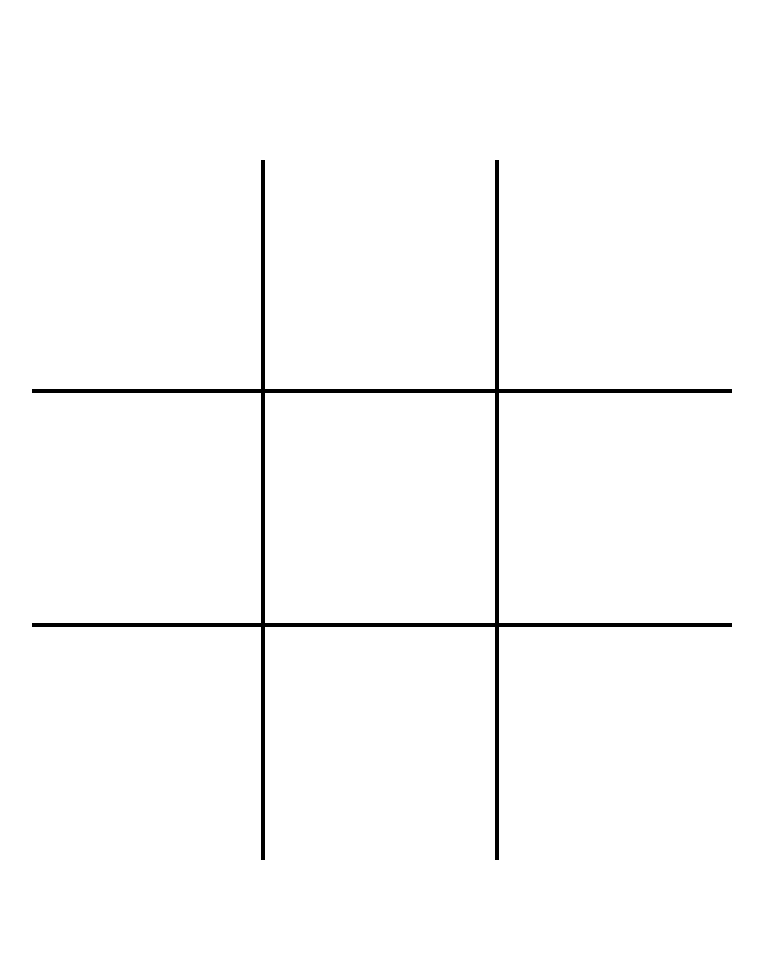
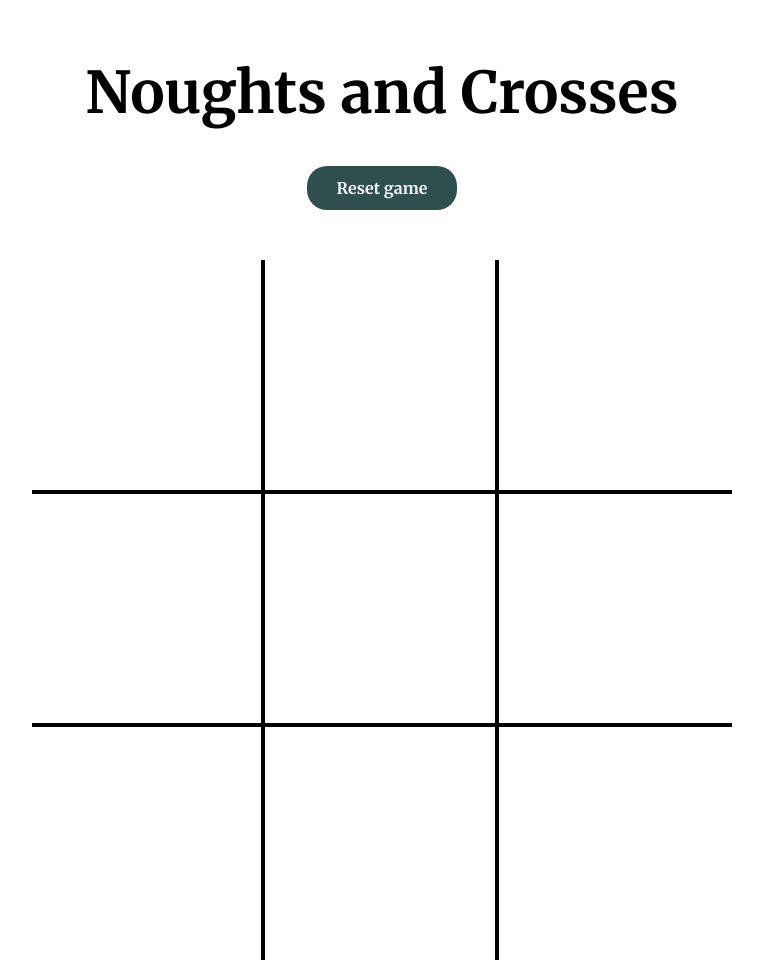
Before and after one commit to therealseanwallace/noughts-crosses, a website: page index.html in a window 1280 px wide. Shown: the whole page, without its empty margins (258-1021 px from the left). Drawn offline with Linux system fonts and the light colour scheme.

Commit message:
Change layout; add styles & reset buttons

```diff
--- a/index.html
+++ b/index.html
@@ -6,14 +6,22 @@
     <meta name="viewport" content="width=device-width, initial-scale=1.0">
     <link rel="stylesheet" href="styles/stylesheet.css">
     <script src="scripts/scripts.js" defer></script>
+    <link rel="preconnect" href="https://fonts.googleapis.com">
+    <link rel="preconnect" href="https://fonts.gstatic.com" crossorigin>
+    <link href="https://fonts.googleapis.com/css2?family=Merriweather:wght@400;700&display=swap" rel="stylesheet">
     <!--<link rel="icon" type="image/x-icon" href="images/fav-icon.png"></script>!-->
 </head>
 <body>
   <main>
+    <header>
+      <h1>Noughts and Crosses</h1>
+    </header>
     <div class="game-container">
-      <div class="modal">
-        <div class="modal-content">
-          <span class="modal-close-button"><img src="resources/close-thick.svg"></span>
+      <div class="game-grid">
+        <div class="modal">
+          <div class="modal-content">
+            <span class="modal-close-button"><img src="resources/close-thick.svg"></span>
+        </div>
       </div>
     </div>
   </main>
--- a/scripts/scripts.js
+++ b/scripts/scripts.js
@@ -145,9 +145,24 @@ const display = (() => {
     }
   };
 
+  const resetGame = () => {
+    location.reload();
+  };
+
+  const resetButton = document.createElement('input');
+  resetButton.setAttribute('type', 'button');
+  resetButton.setAttribute('value', 'Reset game');
+  resetButton.classList.add('button');
+  resetButton.addEventListener('click', resetGame);
+  const resetButton2 = document.createElement('input');
+  resetButton2.setAttribute('type', 'button');
+  resetButton2.setAttribute('value', 'Reset game');
+  resetButton2.classList.add('button');
+  resetButton2.addEventListener('click', resetGame);
+
   const createDisplay = () => { // Creates game board divs and adds event listeners
     function makeSquare(i) {
-      const gameContainer = document.querySelector('.game-container');
+      const gameGrid = document.querySelector('.game-grid');
       const modalCloseButton = document.querySelector('.modal-close-button');
       const square = document.createElement('div');
       square.addEventListener('click', getInput);
@@ -155,26 +170,24 @@ const display = (() => {
       modalCloseButton.addEventListener('click', toggleModal);
       square.classList.add('square', `square${i}`);
       square.setAttribute('id', i);
-      gameContainer.append(square);
+      gameGrid.append(square);
     }
     for (let i = 0; i < 9; i += 1) {
       makeSquare(i);
     }
+    const gameContainer = document.querySelector('.game-container');
+    gameContainer.prepend(resetButton2);
   };
 
   const winnerDeclared = (winner) => {
-    console.log("Winner declared!");
     const selectSquares = document.querySelectorAll('.square');
     selectSquares.forEach((square) => square.removeEventListener('click', getInput));
     const selectModalContent = document.querySelector('.modal-content');
     const newH2 = document.createElement('h2');
     newH2.textContent = `${winner} is the winner!`;
     selectModalContent.append(newH2);
+    selectModalContent.append(resetButton);
     modal.classList.toggle('show-modal');
-  };
-
-  const resetGame = () => {
-    location.reload();
   };
 
   createDisplay();
--- a/styles/stylesheet.css
+++ b/styles/stylesheet.css
@@ -38,7 +38,37 @@ p, h1, h2, h3, h4, h5, h6 {
 
 /* STYLES */
 
+* {
+  font-family: Merriweather, serif;
+}
+
+header {
+  margin-top: 50px;
+  margin-bottom: 30px;
+  text-align: center;
+  font-weight: bold;
+  font-size: 1.8rem;
+}
+
+.button {
+  background-color:darkslategray;
+  color: whitesmoke;
+  padding: 10px 30px 10px 30px;
+  border-radius: 20px;
+  outline: none;
+  border: none;
+  font-weight: bold;
+  margin-bottom: 50px;
+}
+
+.button:hover {
+  background-color: black;
+}
 .game-container {
+  text-align: center;
+}
+
+.game-grid {
 	display: grid;
 	grid-template-columns: repeat(3, 1fr);
 	grid-template-rows: repeat(3, 1fr);
@@ -47,7 +77,6 @@ p, h1, h2, h3, h4, h5, h6 {
 	height: 700px;
 	width: 700px;
 	margin: auto;
-	margin-top: 20vh;
 }
 
 .square {
@@ -115,7 +144,7 @@ p, h1, h2, h3, h4, h5, h6 {
 
 .modal-content {
 	position: absolute;
-	top: 40vh;
+	margin-top: 564px;
 	left: 50vw;
 	transform: translate(-50%, -50%);
 	background-color: whitesmoke;
@@ -126,10 +155,12 @@ p, h1, h2, h3, h4, h5, h6 {
 	flex-direction: column;
 	align-items: center;
 	height: 500px;
+  padding-top: 150px;
 }
 
 .modal-content > h2 {
   margin-bottom: 14px;
+  font-size: 2rem;
 }
 
 .modal-close-button {
```
